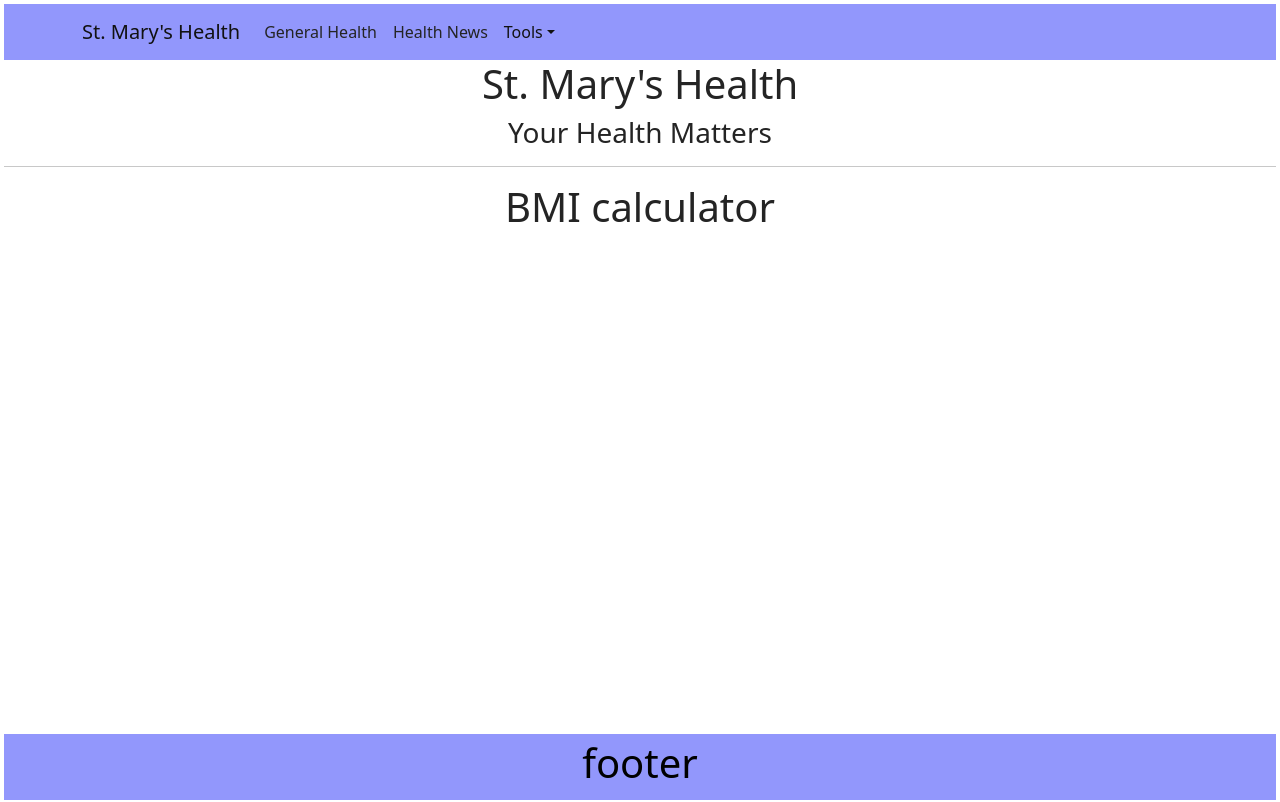
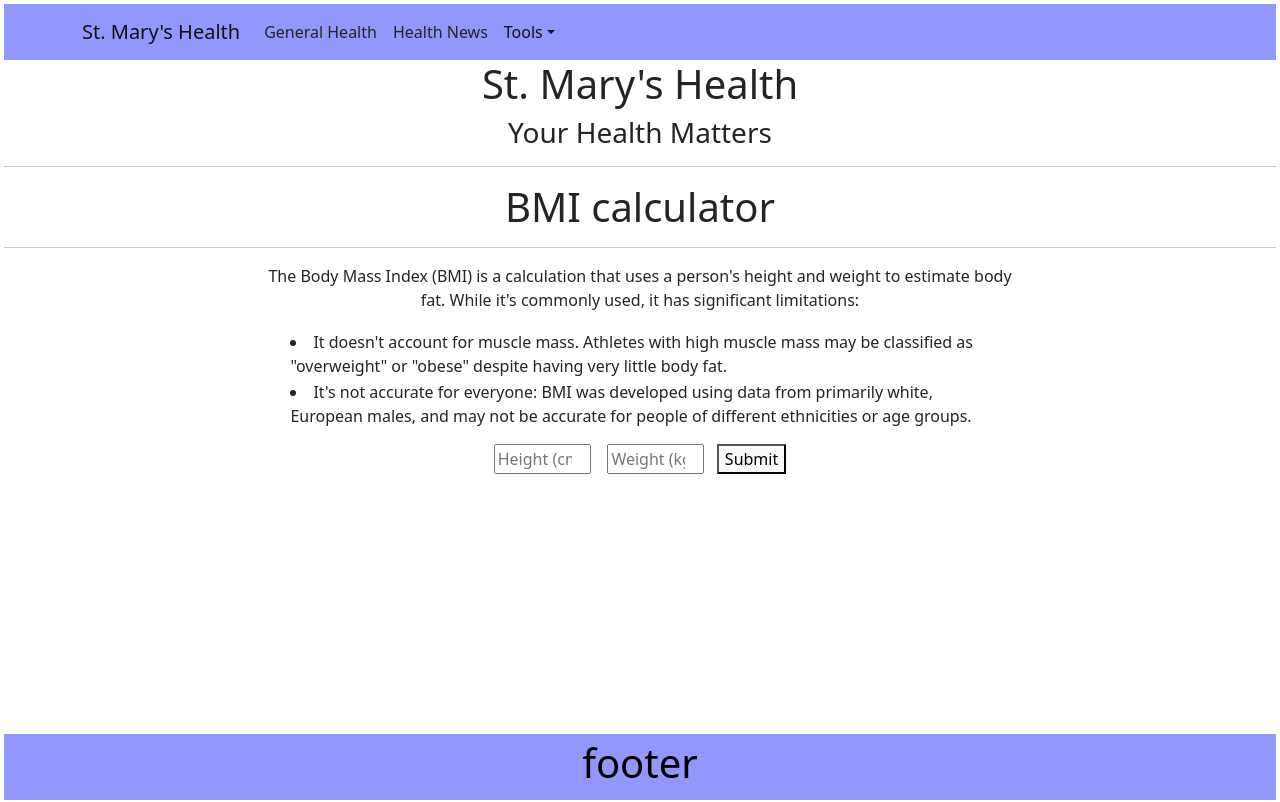
Before and after one commit to LvnDev/stmarys-health-web, a React (Vite) app in the folder stmaryshealth/: page /bmicalculator in a window 1280 px wide. Built offline with nearby package versions, Linux system fonts and the light colour scheme.

Commit message:
added a woring basic BMI calculator.

```diff
--- a/stmaryshealth/package.json
+++ b/stmaryshealth/package.json
@@ -10,6 +10,7 @@
     "preview": "vite preview"
   },
   "dependencies": {
+    "antd": "^5.24.6",
     "bootstrap": "^5.3.3",
     "react": "^19.1.0",
     "react-bootstrap": "^2.10.9",
--- a/stmaryshealth/src/pages/bmi/bmi.css
+++ b/stmaryshealth/src/pages/bmi/bmi.css
@@ -0,0 +1,4 @@
+#bmi-secondary{
+    margin-right: 20%;
+    margin-left: 20%;
+}
--- a/stmaryshealth/src/pages/bmi/bmi.jsx
+++ b/stmaryshealth/src/pages/bmi/bmi.jsx
@@ -1,7 +1,92 @@
-function bmi(){
-    return(
-        <div>
+import { useState } from "react";
+import { Button, Flex } from "antd";
+import { InputNumber } from 'antd';
+import './bmi.css';
+
+function bmi() {
+    const [weight, setWeight] = useState(""); // weight
+    const [height, setHeight] = useState(""); // height
+    const [bmi, setBmi] = useState(null); //calculate weight * height2
+    const [cat, setCat] = useState(""); //under, normal, over weight
+
+
+    const CalculateBMI = () => {
+        if (!height || !weight) return;
+
+        const heightInMeters = height / 100;
+        const bmiValue = weight / (heightInMeters * heightInMeters);
+        setBmi(bmiValue.toFixed(2)); // puts it in to 2 decimals
+
+        if (bmiValue < 18.5) setCat("Underweight");
+        else if (bmiValue < 24.9) setCat("Normal Weight");
+        else if (bmiValue < 29.9) setCat("Overweight");
+        else setCat("Obese");
+
+    }
+    return (
+        <div id="bmi-main">
             <h1>BMI calculator</h1>
+            <hr />
+            <div id="bmi-secondary">
+                <p>The Body Mass Index (BMI)
+                    is a calculation that uses a person's
+                    height and weight to estimate body fat.
+                    While it's commonly used,
+                    it has significant limitations:</p>
+                <ul>
+                    <li>It doesn't account for muscle mass.
+                        Athletes with high muscle mass may
+                        be classified as "overweight" or
+                        "obese" despite having very little
+                        body fat.
+                    </li>
+
+                    <li>It's not accurate for everyone:
+                        BMI was developed using data
+                        from primarily white, European
+                        males, and may not be accurate
+                        for people of different ethnicities
+                        or age groups.
+                    </li>
+                </ul>
+                <div id='bmic'>
+                    <form>
+                        <input
+                            type="number"
+                            placeholder="Height (cm)"
+                            min={152}
+                            max={213}
+                            value={height}
+                            onChange={(e) => setHeight(e.target.value)}
+                        /> &nbsp; &nbsp;
+                        <input
+                            type="number"
+                            placeholder="Weight (kg)"
+                            value={weight}
+                            min={20}
+                            max={200}
+                            onChange={(e) => setWeight(e.target.value)}
+                        />
+                        &nbsp; &nbsp;
+                        <button
+                            type="primary"
+                            onClick={(e) => {
+                                e.preventDefault();
+                                CalculateBMI();
+                            }} >
+                            Submit
+                        </button>
+                        <br />
+                        {bmi && (
+                            <div className="mt-4 text-center">
+                                <p className="text-xl">Your BMI is: <strong>{bmi}</strong></p>
+                                <p className="text-xl">Your BMI is: <strong>{bmi}</strong></p>
+                                <p className="text-lg">Category: <strong>{cat}</strong></p>
+                            </div>
+                        )}
+                    </form>
+                </div>
+            </div>
         </div>
     )
 }
```
Also changed, not shown: 1 other file (tests, documents, lock files or other folders).
